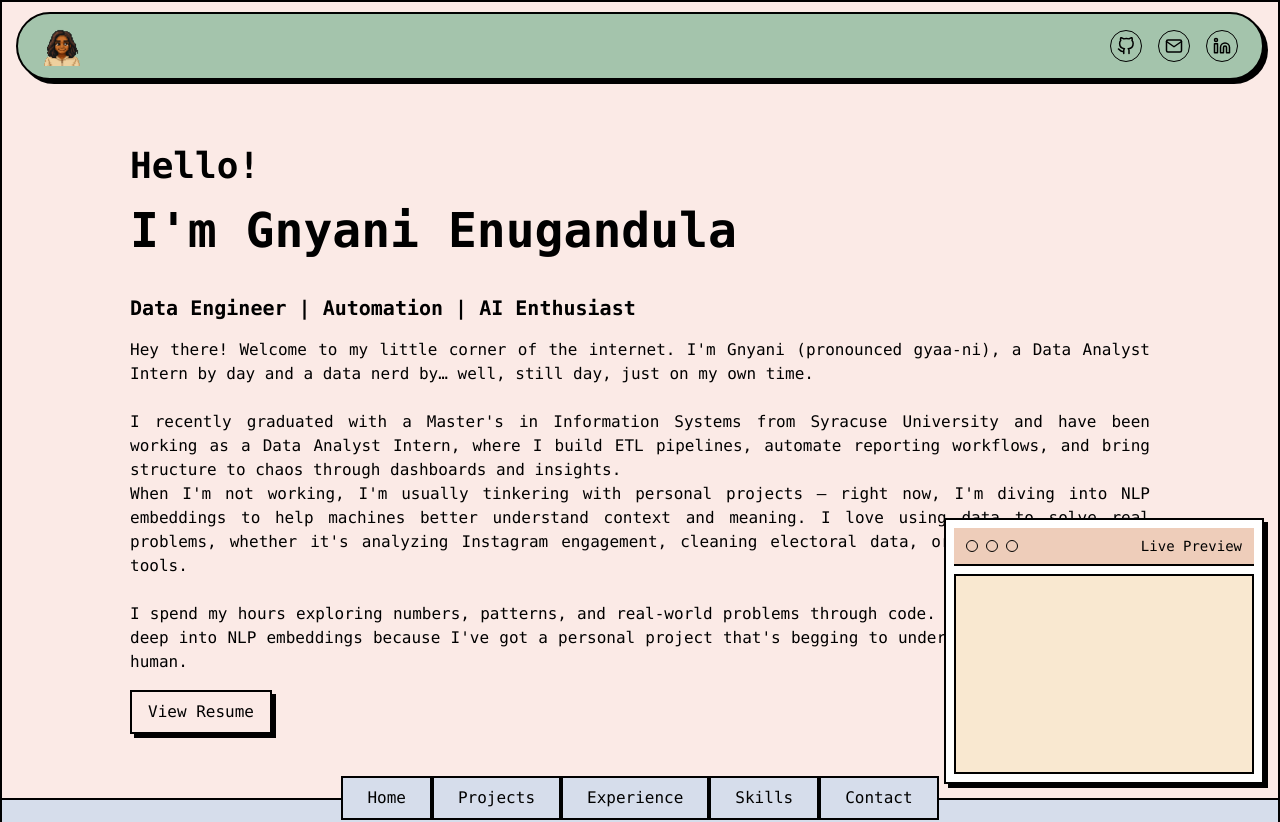
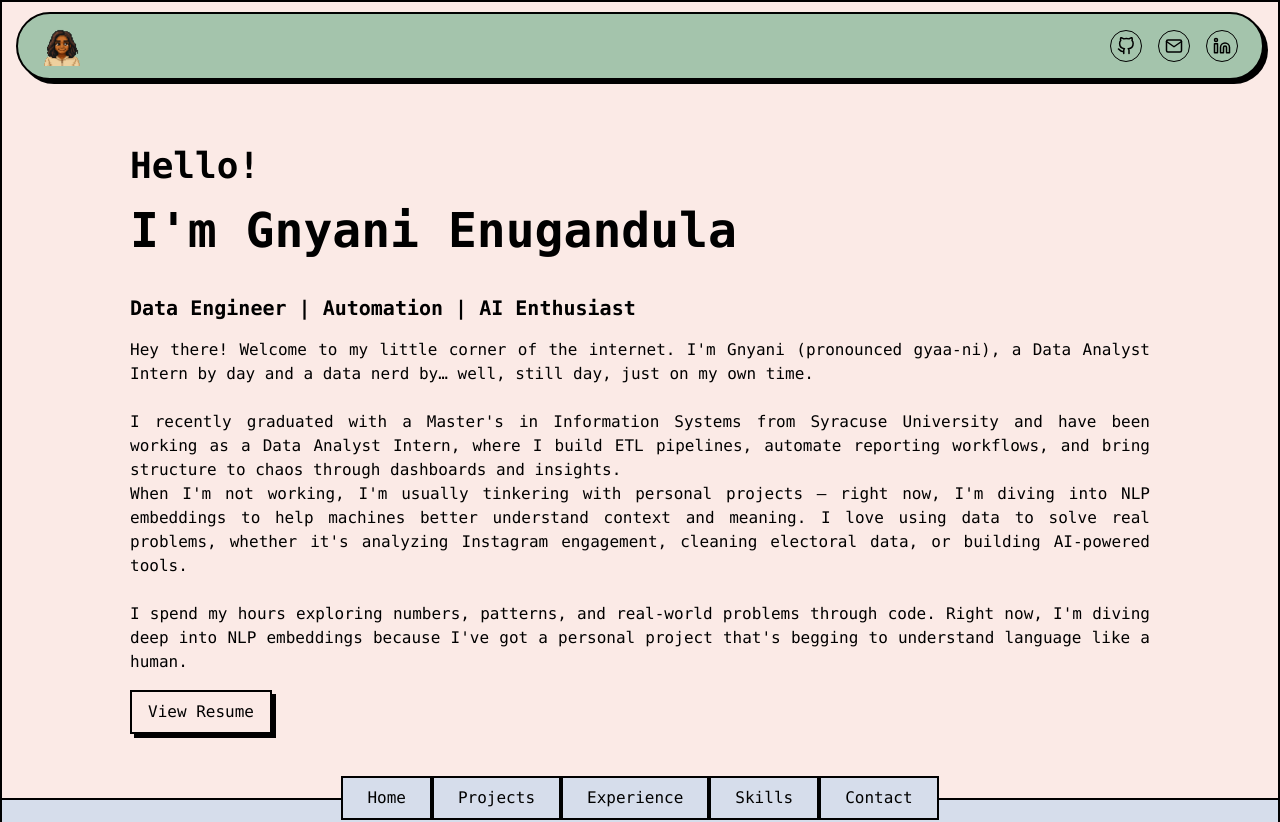
Before and after one commit to egnyani/gnyani-portfolio, a Next.js app: page / in a window 1280 px wide. Shown: the top 822 px of the page. Built offline with nearby package versions, Linux system fonts and the light colour scheme.

Commit message:
refactor: remove all preview-related components and imports

```diff
--- a/src/app/layout.tsx
+++ b/src/app/layout.tsx
@@ -1,7 +1,6 @@
 import type { Metadata } from "next";
 import { Geist, Geist_Mono } from "next/font/google";
 import "./globals.css";
-import Preview from "@/components/Preview";
 
 const geistSans = Geist({
   variable: "--font-geist-sans",
@@ -74,7 +73,6 @@ export default function RootLayout({
         className={`${geistSans.variable} ${geistMono.variable} antialiased`}
       >
         {children}
-        <Preview />
       </body>
     </html>
   );
--- a/src/components/Preview.tsx
+++ /dev/null
@@ -1,49 +0,0 @@
-"use client";
-import { useState, useEffect } from 'react';
-
-const Preview = () => {
-  const [isVisible, setIsVisible] = useState(false);
-
-  useEffect(() => {
-    const handleScroll = () => {
-      const scrollPosition = window.scrollY;
-      const windowHeight = window.innerHeight;
-      const documentHeight = document.documentElement.scrollHeight;
-
-      // Show preview when user has scrolled 80% of the page
-      if (scrollPosition + windowHeight >= documentHeight * 0.8) {
-        setIsVisible(true);
-      } else {
-        setIsVisible(false);
-      }
-    };
-
-    window.addEventListener('scroll', handleScroll);
-    return () => window.removeEventListener('scroll', handleScroll);
-  }, []);
-
-  if (!isVisible) return null;
-
-  return (
-    <div className="fixed bottom-4 right-4 z-50 bg-white border-2 border-black shadow-[4px_4px_0_#000] p-2">
-      <div className="bg-[#EECDBA] px-3 py-2 border-b-2 border-black flex justify-between items-center">
-        <div className="flex space-x-2">
-          <div className="w-3 h-3 rounded-full border border-black"></div>
-          <div className="w-3 h-3 rounded-full border border-black"></div>
-          <div className="w-3 h-3 rounded-full border border-black"></div>
-        </div>
-        <span className="text-sm text-black">Live Preview</span>
-      </div>
-      <div className="w-[300px] h-[200px] bg-[#F9E8D0] border-2 border-black mt-2 overflow-hidden">
-        <iframe
-          src="/"
-          className="w-full h-full scale-[0.3] origin-top-left"
-          style={{ transform: 'scale(0.3) translate(-100%, -100%)' }}
-          title="Site Preview"
-        />
-      </div>
-    </div>
-  );
-};
-
-export default Preview;
```
